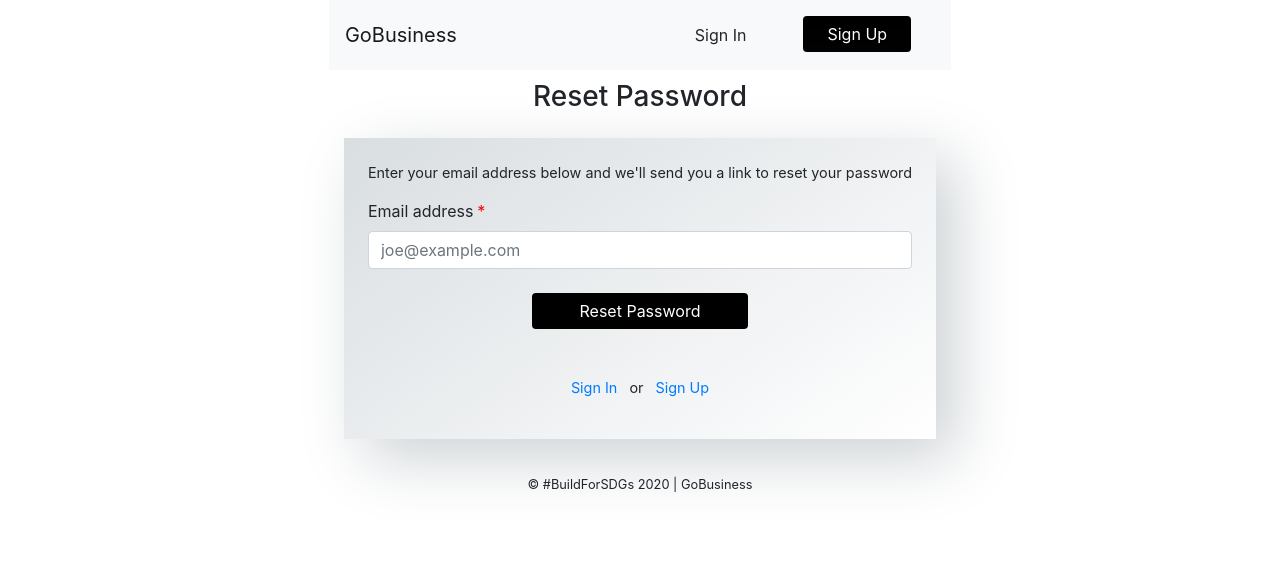
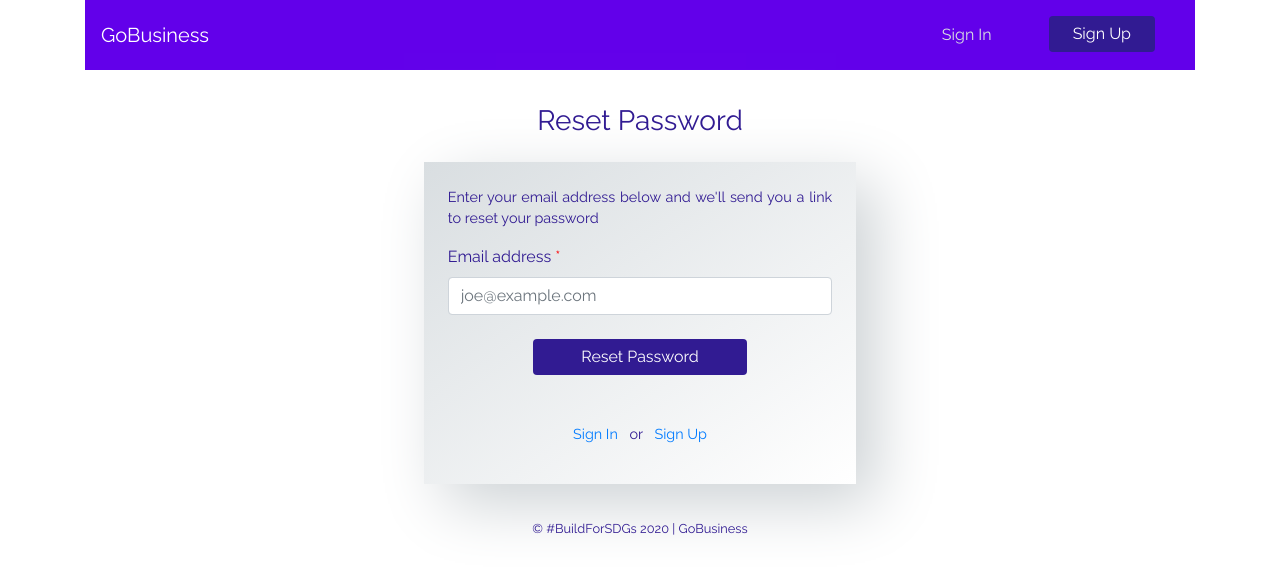
Before and after one commit to BuildForSDG/GoBusiness, a React (Create React App) app in the folder frontend/: page /reset in a window 1280 px wide. Shown: the top 572 px of the page. Built offline with nearby package versions, Linux system fonts and the light colour scheme.

Commit message:
bg--menu-updated

```diff
--- a/frontend/src/App.css
+++ b/frontend/src/App.css
@@ -1,3 +1,6 @@
+@import url('https://fonts.googleapis.com/css2?family=Raleway:wght@400&display=swap');
+
+
 * {
   box-sizing: border-box;
 }
@@ -8,20 +11,16 @@ html {
 
 body {
   width: 100%;
-  height: 100%;
+  height: auto;
   display: flex;
+  font-family: 'Raleway',sans-serif;
   flex-direction: column;
   align-items: center;
   justify-content: center;
+  margin: 0 auto;
 }
-
-.container {
-  width: 100%;
-  height: auto;
-  display: flex;
-  flex-direction: column;
-  align-items: center;
-  justify-content: center;
+.col-lg-5{
+  margin: 0 auto;
 }
 
 .main {
@@ -30,7 +29,7 @@ body {
 
 .btn-primary {
   outline: none;
-  background-color: black !important;
+  background-color: #311B92 !important;
   border: none !important;
 }
 
@@ -40,6 +39,15 @@ body {
 
 .signin {
   background-color: none !important;
+  color: #d9dee1 !important;
+}
+
+.signin:hover{
+  font-weight: bold !important;
+}
+
+.signup:hover{
+  font-weight: bold !important;
 }
 
 .form {
@@ -73,4 +81,38 @@ a:hover {
   flex-direction: column;
   align-content: center;
   justify-content: center;
+  margin: 0 auto;
+  text-align: center;
 }
+.bg {
+  background-color: #6200EA !important;
+}
+.navbar-brand{
+  color: #ffffff !important;
+}
+.navbar{
+  width: 100% !important;
+}
+button.navbar-toggler {
+  outline: none !important;
+  border: none !important;
+}
+.collapse .navbar-collapse{
+  transition: height 0s ease-in-out,width 0s ease-in-out !important;
+  -webkit-transition: height 0s ease-in-out,width 0s ease-in-out !important;
+}
+.navbar-toggler-icon {
+  background-image: url(./menu.svg) !important;
+}
+#root{
+  width: 100%;
+  display: flex;
+  flex-direction: column;
+  align-items: center;
+  align-content: center;
+  margin: 0 auto;
+  min-height: 100vh;
+  font-family: 'Raleway',sans-serif;
+  font-weight: 400;
+  color: #311B92;
+}
--- a/frontend/src/App.js
+++ b/frontend/src/App.js
@@ -1,7 +1,7 @@
 /* eslint-disable class-methods-use-this */
 /* eslint-disable no-unused-vars */
 import React, { Component } from 'react';
-import { BrowserRouter as Router, Route, Link, Switch } from 'react-router-dom';
+import { BrowserRouter as Router, Route, Link} from 'react-router-dom';
 import './App.css';
 import 'bootstrap/dist/css/bootstrap.min.css';
 
@@ -29,13 +29,12 @@ class App extends Component {
     const show = ( this.state.menu) ? "show" : "" ;
     return (
       < Router>
-        <div>
-          <div>
-          <nav className="navbar navbar-expand-lg navbar-light bg-light">
-              <Link to="/home" className="navbar-brand">GoBusiness</Link>
+        <div className="container">
+          <nav className="navbar navbar-expand-lg navbar-light bg">
+              <Link to="/" className="navbar-brand">GoBusiness</Link>
               <button className="navbar-toggler" type="button" onClick={ this.toggleMenu }>
-        <span className="navbar-toggler-icon"></span>
-      </button>
+                <span className="navbar-toggler-icon"></span>
+              </button>
               <div className={"collapse navbar-collapse text-center " + show}>
                 <ul className="navbar-nav ml-auto">
                   <li className="navbar-item">
@@ -47,14 +46,13 @@ class App extends Component {
                 </ul>
               </div>
           </nav>
-          </div>
+         <br/>
 
-        <Switch>
-          <Route path="/home" exact component={ Home } />
+          <Route path="/" exact component={ Home } />
           <Route path="/signup" component={ SignUp } />
           <Route path="/signin" component={ SignIn } />
           <Route path="/reset"  component={ Reset } />
-        </Switch>
+
 
         <Footer/>
       </div>
--- a/frontend/src/components/reset.component.js
+++ b/frontend/src/components/reset.component.js
@@ -28,7 +28,7 @@ export default class Reset extends Component{
   }
     render() {
         return (
-            <div className="col-sm-12 mb-3" style={{marginTop: 10}}>
+            <div className="col-sm-12 col-md-6 col-lg-5 mb-3" style={{marginTop: 10}}>
             <h3 className="text-center mb-4">Reset Password</h3>
             <form className="mt-2 form p-4" onSubmit={this.onSubmit}>
               <p className="text-justify">Enter your email address below and we'll send you a link to reset your password</p>
--- a/frontend/src/components/signin.component.js
+++ b/frontend/src/components/signin.component.js
@@ -40,7 +40,7 @@ export default class SignIn extends Component {
   render() {
     return (
 
-            <div className="col-sm-12 mb-3" style={{marginTop: 10}}>
+            <div className="col-sm-12 col-md-6 col-lg-5 mb-3" style={{marginTop: 10}}>
                 <h3 className="text-center mb-4">Sign into your Account</h3>
                 <form className="mt-2 form p-4" onSubmit={this.onSubmit}>
                   <div className="form-group">
--- a/frontend/src/components/signup.component.js
+++ b/frontend/src/components/signup.component.js
@@ -88,7 +88,7 @@ export default class SignUp extends Component {
   }
   render() {
       return (
-              <div className="col-sm-12 mb-3" style={{marginTop: 10}}>
+              <div className="col-sm-12 col-md-6 col-lg-5 mb-3" style={{marginTop: 10}}>
                   <h3 className="text-center mb-4">Create an Account</h3>
                   <form className="mt-2 form p-4"onSubmit={this.onSubmit}>
                     <div className="form-group">
```
Also changed, not shown: frontend/src/menu.svg (added).
